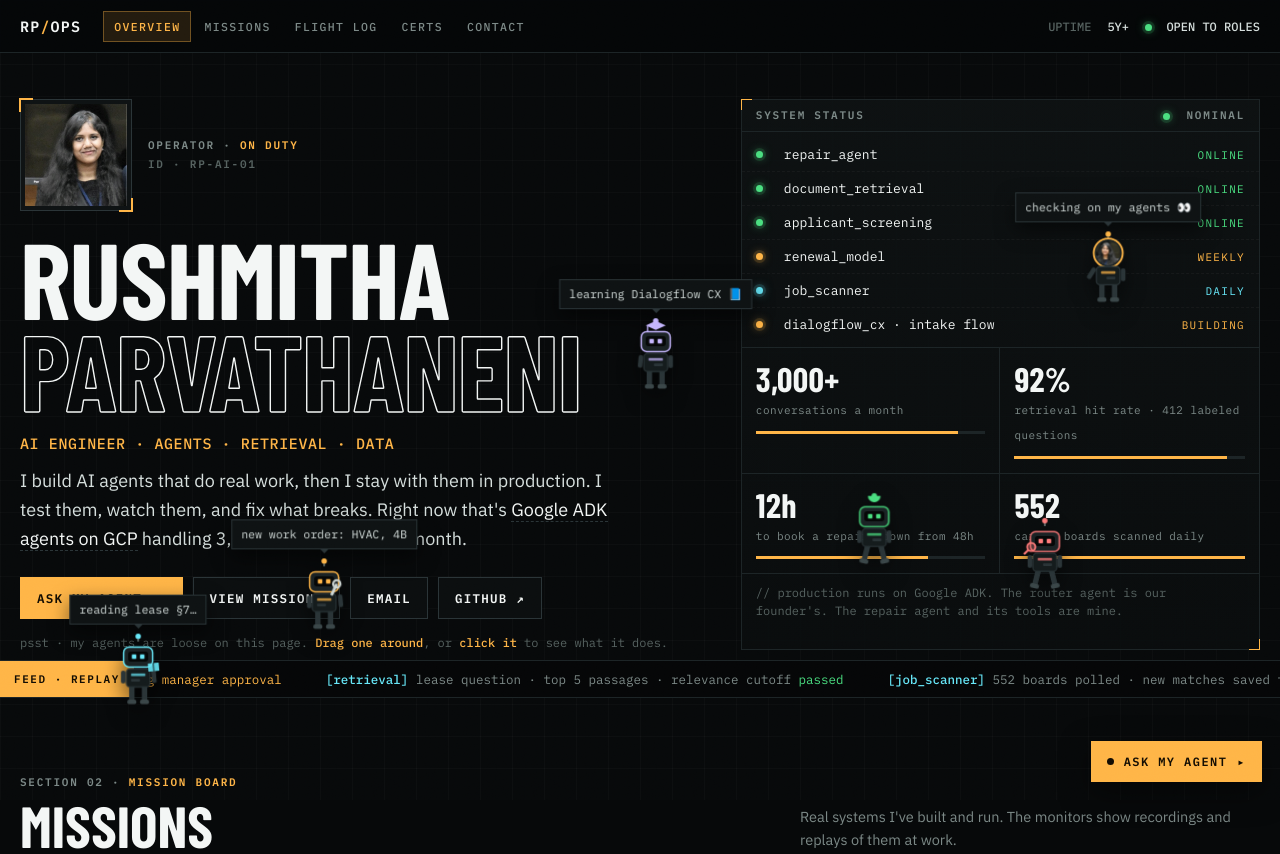
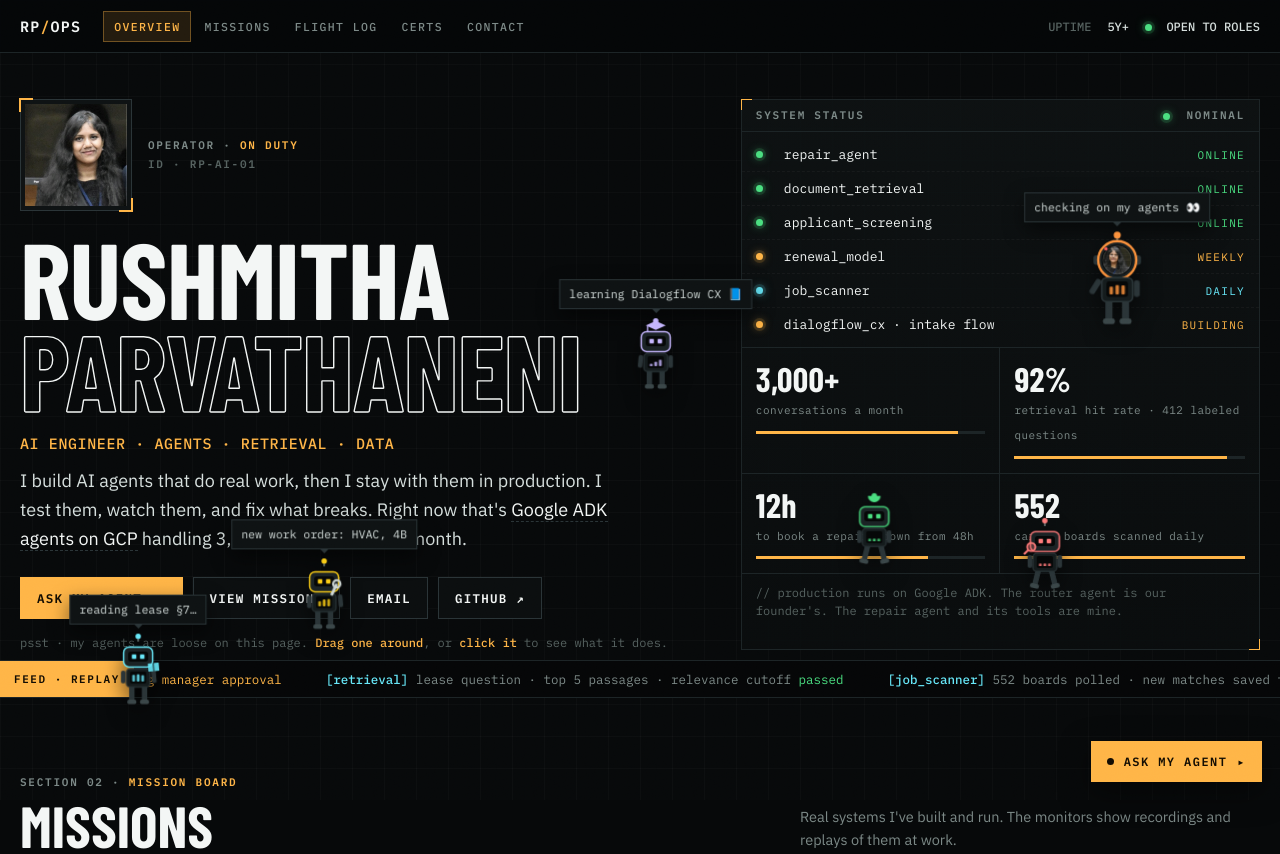
Before and after one commit to Rushmitha-dot/Rushmitha-dot.github.io, a plain HTML site: page index.html in a window 1280 px wide. Shown: the top 854 px of the page. Drawn offline with nearby package versions, Linux system fonts and the light colour scheme; a web font is replaced by a local one.

Commit message:
Add files via upload

```diff
--- a/index.html
+++ b/index.html
@@ -103,6 +103,7 @@
   .botlayer { position:fixed; inset:0; z-index:45; pointer-events:none; overflow:hidden; }
   .bot { position:absolute; top:0; left:0; width:58px; cursor:grab; background:none; border:0; padding:0; will-change:transform; pointer-events:auto; touch-action:none; filter:drop-shadow(0 8px 10px rgba(0,0,0,.55)); }
   .bot svg { display:block; width:58px; height:auto; overflow:visible; }
+  .bot.op, .bot.op svg { width:76px; }
   .bot.held { cursor:grabbing; z-index:2; filter:drop-shadow(0 22px 18px rgba(0,0,0,.6)); }
   .bot.held .legL, .bot.held .legR { animation:dangle .35s ease-in-out infinite alternate; }
   .bot.held .body { transform:rotate(-8deg); transform-box:fill-box; transform-origin:50% 0; }
@@ -116,6 +117,10 @@
   .bot.walk .legL { animation:stepA .5s ease-in-out infinite; } .bot.walk .legR { animation:stepB .5s ease-in-out infinite; }
   .bot.walk .body { animation:bob .5s ease-in-out infinite; }
   .bot.work .arm { transform-box:fill-box; transform-origin:10% 20%; animation:wave .5s ease-in-out infinite; }
+  .bot .eq { transform-box:fill-box; transform-origin:50% 100%; transform:scaleY(.35); opacity:.85; }
+  .bot.work .eq, .bot.talk .eq { animation:eq .6s ease-in-out infinite alternate; }
+  .bot.work .e2, .bot.talk .e2 { animation-delay:.15s; } .bot.work .e3, .bot.talk .e3 { animation-delay:.3s; }
+  @keyframes eq { from { transform:scaleY(.25) } to { transform:scaleY(1) } }
   .bot .eye { transform-box:fill-box; transform-origin:50% 50%; animation:blinkEye 4.5s infinite; }
   @keyframes stepA { 0%,100% { transform:rotate(14deg) } 50% { transform:rotate(-14deg) } }
   @keyframes stepB { 0%,100% { transform:rotate(-14deg) } 50% { transform:rotate(14deg) } }
@@ -303,6 +308,7 @@
     .sheet-b { padding:18px; } .sheet-b h3 { font-size:34px; }
     .dock-btn .txt { display:none; }
     .bot, .bot svg { width:44px; }
+    .bot.op, .bot.op svg { width:58px; }
   }
   @media (prefers-reduced-motion: reduce) { *, *::before, *::after { animation:none !important; transition:none !important; } .boot { display:none; } }
 </style>
@@ -684,8 +690,8 @@
 
   /* ---------- walking robots (one per agent) ---------- */
   const BOTS = [
-    { name:'rushmitha', c:'#ffb547', face:'photo.jpg', tool:'none', go:null, chat:true, says:['checking on my agents 👀','hi, I\'m Rushmitha 👋','repair_agent, nice work!','click me to ask anything','coffee first, then evals ☕'] },
-    { name:'repair_agent', c:'#ffb547', tool:'wrench', go:'M-01', says:['new work order: HVAC, 4B','asking: when are you home?','estimate from 14 invoices','waiting for manager ✋','vendor booked ✓'] },
+    { name:'rushmitha', c:'#fb923c', face:'photo.jpg', tool:'none', go:null, chat:true, says:['checking on my agents 👀','hi, I\'m Rushmitha 👋','repair_agent, nice work!','click me to ask anything','coffee first, then evals ☕'] },
+    { name:'repair_agent', c:'#facc15', tool:'wrench', go:'M-01', says:['new work order: HVAC, 4B','asking: when are you home?','estimate from 14 invoices','waiting for manager ✋','vendor booked ✓'] },
     { name:'retrieval', c:'#67e8f9', tool:'book', go:'M-02', says:['reading lease §7…','top 5 passages found','below cutoff, I won\'t guess','92% on 412 questions'] },
     { name:'screening', c:'#ff7a7a', tool:'lens', go:'M-03', says:['checking pay stub fonts…','landlord replied ✓','score 91, sending to manager','this PDF looks edited ⚠'] },
     { name:'job_scanner', c:'#4ade80', tool:'dish', go:'M-04', says:['polling 552 boards…','Databricks: 783 jobs','87 new matches today','fixing a broken board link'] },
@@ -703,14 +709,20 @@
       <g class="legR"><rect x="36" y="58" width="6" height="18" rx="2" fill="#2a3437"/><rect x="34" y="74" width="10" height="5" rx="2" fill="#3a4648"/></g>
       <g class="body">
         <line x1="32" y1="5" x2="32" y2="10" stroke="#566260" stroke-width="2"/><circle cx="32" cy="4" r="3" fill="${b.c}"><animate attributeName="opacity" values="1;.3;1" dur="1.4s" repeatCount="indefinite"/></circle>
-        ${b.face ? `<defs><clipPath id="fc-${b.name}"><circle cx="32" cy="25" r="13.5"/></clipPath></defs>
+        ${b.face ? `<defs><clipPath id="fc-${b.name}"><circle cx="32" cy="25" r="12"/></clipPath>
+          <pattern id="sl-${b.name}" width="2" height="2" patternUnits="userSpaceOnUse"><rect width="2" height="1" fill="rgba(0,0,0,.25)"/></pattern></defs>
+        <rect x="12" y="21" width="5" height="8" rx="2" fill="#2a3437"/><rect x="47" y="21" width="5" height="8" rx="2" fill="#2a3437"/>
         <circle cx="32" cy="25" r="16" fill="#1a2224" stroke="${b.c}" stroke-width="2"/>
-        <image href="${b.face}" x="18.5" y="11.5" width="27" height="27" clip-path="url(#fc-${b.name})" preserveAspectRatio="xMidYMid slice"/>` : `
+        <circle cx="32" cy="25" r="13" fill="#050707"/>
+        <image href="${b.face}" x="20" y="12" width="24" height="26" clip-path="url(#fc-${b.name})" preserveAspectRatio="xMidYMin slice"/>
+        <circle cx="32" cy="25" r="12" fill="url(#sl-${b.name})"/>
+        <circle cx="32" cy="25" r="12" fill="none" stroke="rgba(255,255,255,.2)" stroke-width=".6"/>
+        <circle cx="41.5" cy="15.5" r="1.4" fill="#ff5d5d"><animate attributeName="opacity" values="1;.2;1" dur="1.2s" repeatCount="indefinite"/></circle>` : `
         <rect x="16" y="16" width="32" height="22" rx="6" fill="#1a2224" stroke="${b.c}" stroke-width="1.6"/>
         <rect x="21" y="21" width="22" height="11" rx="3" fill="#050707"/>
         <rect class="eye" x="25" y="24" width="5" height="5" rx="1" fill="${b.c}"/><rect class="eye" x="34" y="24" width="5" height="5" rx="1" fill="${b.c}"/>`}
         <rect x="19" y="40" width="26" height="20" rx="4" fill="#141b1c" stroke="#2a3437" stroke-width="1.4"/>
-        <rect x="24" y="45" width="16" height="3" rx="1" fill="${b.c}" opacity=".7"/><rect x="24" y="51" width="10" height="3" rx="1" fill="#2a3437"/>
+        <rect x="23" y="43" width="18" height="13" rx="2" fill="#050707"/><rect class="eq e1" x="25.5" y="46" width="3" height="8" rx="1" fill="${b.c}"/><rect class="eq e2" x="30.5" y="46" width="3" height="8" rx="1" fill="${b.c}"/><rect class="eq e3" x="35.5" y="46" width="3" height="8" rx="1" fill="${b.c}"/>
         <rect x="13" y="42" width="5" height="14" rx="2" fill="#2a3437"/>
         <g class="arm"><rect x="46" y="42" width="5" height="14" rx="2" fill="#2a3437"/>${['wrench','book','lens'].includes(b.tool) ? TOOLS[b.tool] : ''}</g>
         ${['dish','cap'].includes(b.tool) ? TOOLS[b.tool] : ''}
@@ -732,7 +744,7 @@
   const DROP = ['thanks 😅', 'back to work', 'nice view from here', 'new desk, who dis'];
   const bots = live.map((b, i) => {
     const el = document.createElement('button');
-    el.type = 'button'; el.className = 'bot walk'; el.setAttribute('aria-label', b.chat ? 'Rushmitha, the operator. Drag to move, or click to ask a question.' : `${b.name}. Drag to move, or click to open its mission.`);
+    el.type = 'button'; el.className = 'bot walk' + (b.face ? ' op' : ''); el.setAttribute('aria-label', b.chat ? 'Rushmitha, the operator. Drag to move, or click to ask a question.' : `${b.name}. Drag to move, or click to open its mission.`);
     el.innerHTML = `<span class="bubble"></span>${botSvg(b)}<span class="tag">${b.name}</span>`;
     layer.appendChild(el);
     const [x, y] = pickTarget();
```
